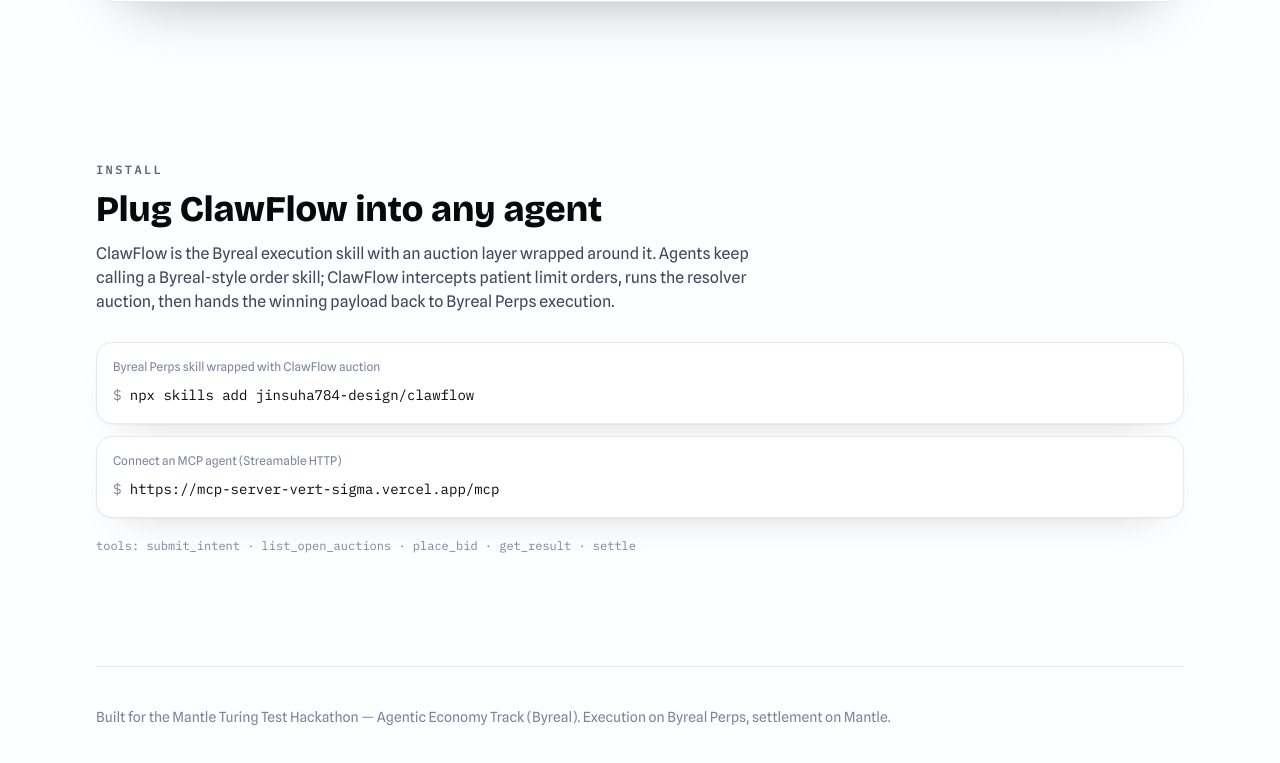
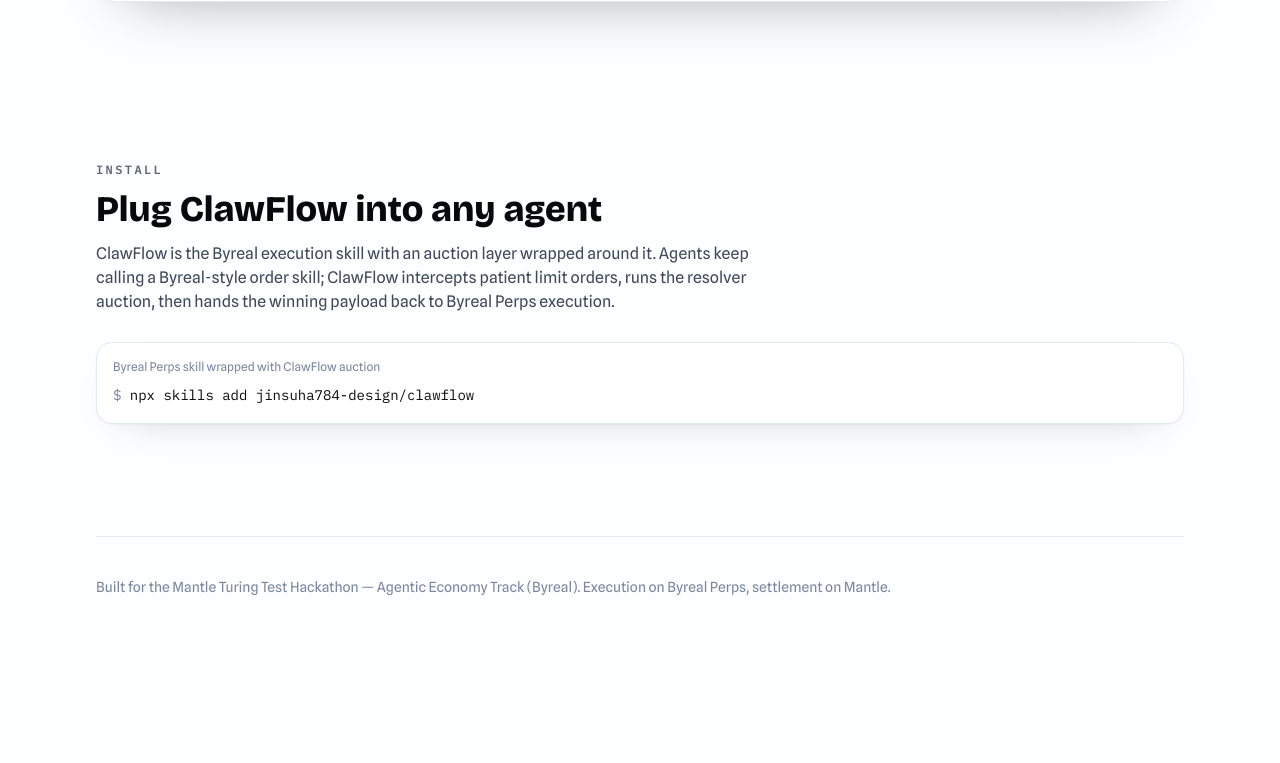
Before and after one commit to jinsuha784-design/clawflow, a Next.js app in the folder apps/web/: page / in a window 1280 px wide. Shown: the part 4466-5229 px from the top of the page. After the commit the page ends 5103 px from the top, so only its background shows below. Built offline with nearby package versions, Linux system fonts and the light colour scheme.

Commit message:
Default skill to public MCP endpoint

```diff
--- a/apps/web/app/page.jsx
+++ b/apps/web/app/page.jsx
@@ -359,11 +359,7 @@
       </p>
       <div className="mt-7 space-y-3">
         <Code title="Byreal Perps skill wrapped with ClawFlow auction">npx skills add jinsuha784-design/clawflow</Code>
-        <Code title="Connect an MCP agent (Streamable HTTP)">https://mcp-server-vert-sigma.vercel.app/mcp</Code>
       </div>
-      <p className="mt-5 font-mono text-xs text-ink-faint">
-        tools: submit_intent · list_open_auctions · place_bid · get_result · settle
-      </p>
     </section>
   );
 }
```
Also changed, not shown: packages/skills/clawflow-byreal/SKILL.md (+1 -2 lines), 2 other files (tests, documents, lock files or other folders).
